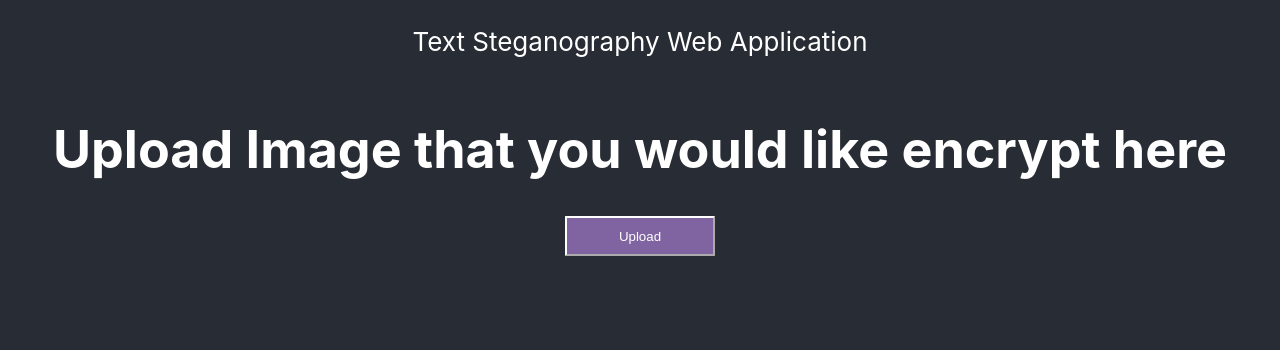
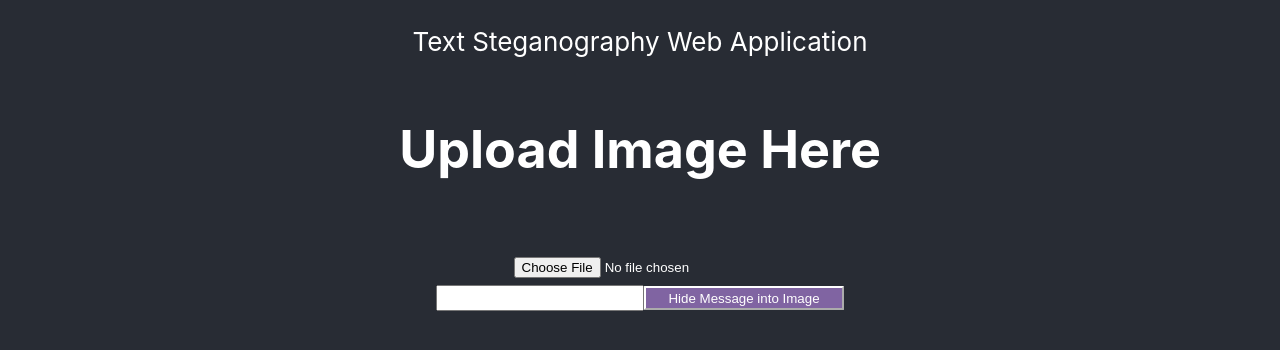
Before and after one commit to borisenkotim/TextSteganogrphy, a React (Create React App) app in the folder web-site/: page / in a window 1280 px wide. Shown: the top 350 px of the page. Built offline with nearby package versions, Linux system fonts and the light colour scheme.

Commit message:
version 1.2

```diff
--- a/web-site/src/App.css
+++ b/web-site/src/App.css
@@ -27,24 +27,39 @@
   color: #61dafb;
 }
 
+.imageFormat {
+  max-width: 600px;
+  max-height: 600px;
+}
+
+ .inputBtn {
+  align-items: center;
+}
+
+.blockDiv {
+  position: relative;
+  width: 800px;
+  height: 30px;
+  align-items: center;
+  background-color: #61dafb;
+}
+
+
 .btn-primary, .btn-primary:active, .btn-primary:visited {
   background-color: #8064A2 !important;
   color: white;
   border-radius: 1px;
   border-color:white;
   cursor: pointer;
-  width: 150px;
-  height: 40px;
+  width: 200px;
+  height: 24px;
+}
+
+.inputText {
+  height: 20px;
+  width: 200px;
 }
 
 .btn-primary:hover {
   border-color: red;
 }
-/* @keyframes App-logo-spin {
-  from {
-    transform: rotate(0deg);
-  }
-  to {
-    transform: rotate(360deg);
-  }
-} */
--- a/web-site/src/Components/HandleImage.js
+++ b/web-site/src/Components/HandleImage.js
@@ -1,39 +1,30 @@
 import React from 'react';
 import Button from 'react-bootstrap/Button';
 import '../App.css';
-//import {FileDialogue} from './FileDialogue';
 
 export class HandleImage extends React.Component {
 
     constructor(props) {
         super(props);
-        this.state = {uploadFile: false};
+        this.state = {imageFile: null};
       }
 
-
-    toggleUploadFile = () => {
-        this.setState({uploadFile: !this.state.uploadFile});
-        this.handleFileSelect();
+    toggleUploadFile = event => {
+        console.log(event.target.files[0]);
+        this.setState({imageFile: URL.createObjectURL(event.target.files[0]) });
     }
-    componentDidMount(){
-        this.fileSelector = buildFileSelector();
-    }
-
-    handleFileSelect = (e) => {
-        //e.preventDefault();
-        this.fileSelector.click();
+    getText = event => {
+        console.log(event.target.value);
     }
     render () {
         return (<div>
-            <h1> Upload Image that you would like encrypt here</h1>
-            <Button variant="primary" onClick={this.toggleUploadFile}>Upload</Button>{' '}
+            <h1> Upload Image Here</h1>
+            {/* <Button variant="primary" onClick={this.toggleUploadFile}>Upload</Button>{' '} */}
+            <img className="imageFormat" src={this.state.imageFile}/> <br></br>
+            <span><input clasName="inputBtn" type="file" name="img" id="" accept="image/*" onChange={this.toggleUploadFile}/></span>
+            <div><input className="inputText" type="text" onChange={this.getText}></input>
+            <Button variant="primary">Hide Message into Image</Button>{' '}
+            </div>
             </div>);
     }
 }
-
-function buildFileSelector(){
-    const fileSelector = document.createElement('input');
-    fileSelector.setAttribute('type', 'file');
-    fileSelector.setAttribute('multiple', 'multiple');
-    return fileSelector;
-  }
```
